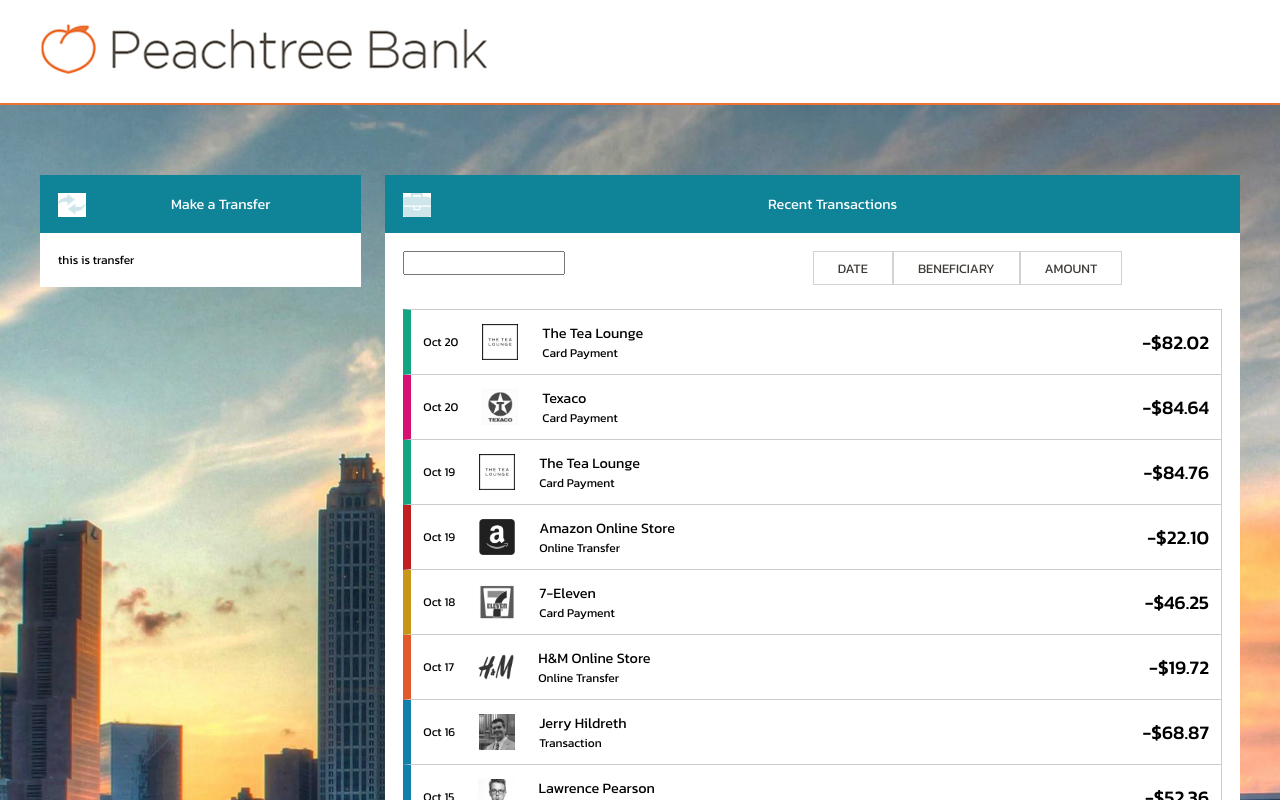
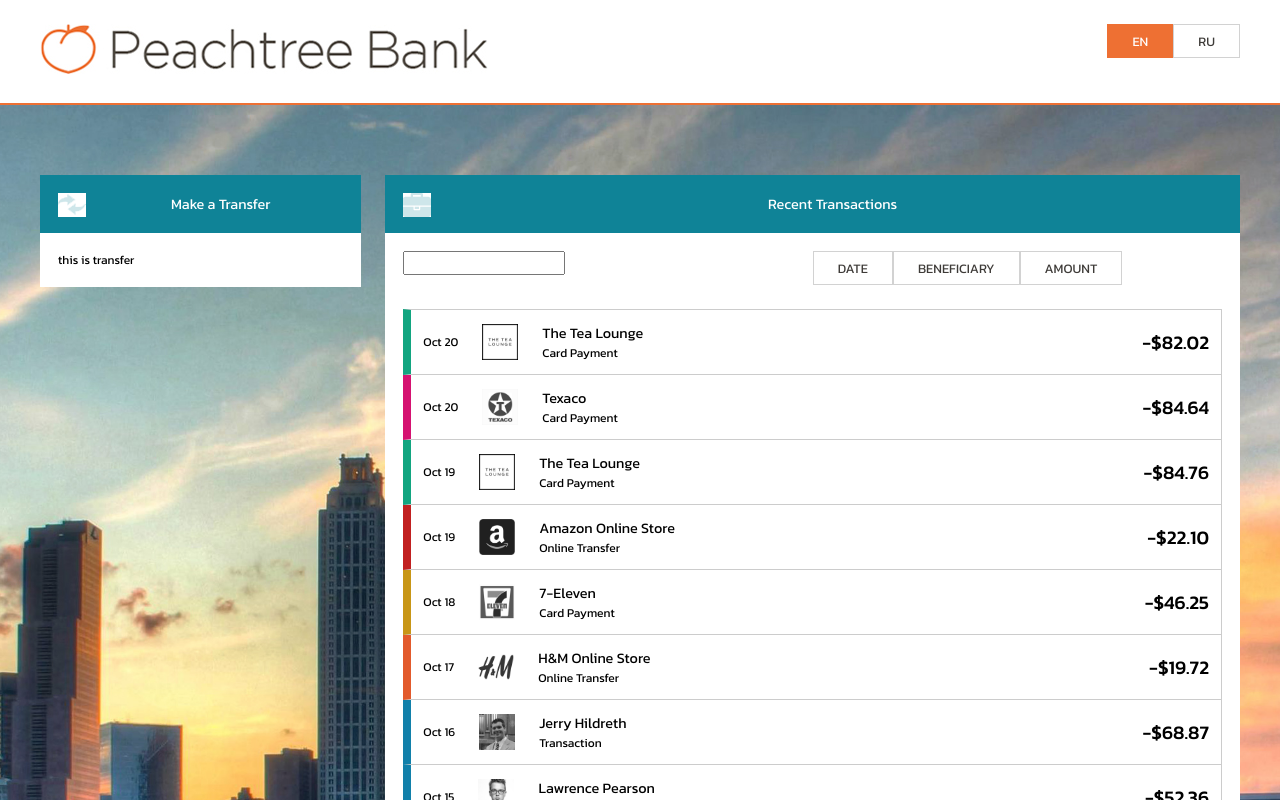
Before and after one commit to aaegorof/test-backbase-transactions, a React (Create React App) app: page / in a window 1280 px wide. Shown: the top 800 px of the page. Built offline with nearby package versions, Linux system fonts and the light colour scheme.

Commit message:
Created internalization added language switch
Took 1 minute

```diff
--- a/package.json
+++ b/package.json
@@ -14,9 +14,11 @@
     "@types/react-dom": "^17.0.0",
     "dayjs": "^1.10.4",
     "i18next": "^20.2.1",
+    "i18next-browser-languagedetector": "^6.1.0",
     "ramda": "^0.27.1",
     "react": "^17.0.2",
     "react-dom": "^17.0.2",
+    "react-hook-form": "^7.2.1",
     "react-i18next": "^11.8.13",
     "react-redux": "^7.2.3",
     "react-scripts": "4.0.3",
--- a/src/App.tsx
+++ b/src/App.tsx
@@ -7,17 +7,40 @@
 import logo from "./assets/logo.jpg";
 import backgroundImg from "./assets/background.jpg";
 import briefcaseIcon from "./assets/icons/briefcase.png";
+import Button from "./components/Button/Button";
+import { useTranslation } from "react-i18next";
 
 function App() {
+  const { t, i18n } = useTranslation();
+  const { language: currentLang } = i18n;
+  const languages = ["en", "ru"];
+  const changeLanguage = (lng: any) => {
+    i18n.changeLanguage(lng);
+  };
+
   return (
     <div className="app-wrap">
       <header className="app-header pd-2-v">
         <div className="container">
           <img src={logo} className="App-logo" alt="logo" />
+          <div style={{float: 'right'}}>
+            {languages.map((lang) => {
+              const type = currentLang === lang ? "active" : "default";
+              return (
+                <Button
+                  key={lang}
+                  type={type}
+                  onClick={() => changeLanguage(lang)}
+                >
+                  {lang}
+                </Button>
+              );
+            })}
+          </div>
         </div>
       </header>
       <Layout sidebarComponent={<TransferForm />} backgroundImg={backgroundImg}>
-        <Panel title={"Recent Transactions"} icon={briefcaseIcon}>
+        <Panel title={t("Recent Transactions")} icon={briefcaseIcon}>
           <TransactionHistory />
         </Panel>
       </Layout>
--- /dev/null
+++ b/src/i18n.js
@@ -0,0 +1,51 @@
+import i18n from "i18next";
+import LanguageDetector from 'i18next-browser-languagedetector';
+import { initReactI18next } from "react-i18next";
+
+// the translations
+// (tip move them in a JSON file and import them)
+const resources = {
+  en: {
+    translation: {
+      "Welcome to React": "Welcome to React and react-i18next"
+    }
+  },
+  ru: {
+    translation: {
+      "Recent Transactions": 'Последние транзакции',
+      "No results found. Try to change filters.": "Нет результатов, попробуйте поменять значение фильтров."
+
+    },
+    transfer: {
+      "Make a Transfer": "Сделать перевод",
+      "From account": "От аккаунта",
+      "To account": "Кому",
+      "Amount": "Сумма",
+      "Submit": "Отправить",
+      "Choose account": "Выбрать"
+    },
+    transaction: {
+      "Search by typing...": "Фильтровать по значению...",
+      "Date": "Дата",
+      "Beneficiary": "Бенефициар",
+      "Amount": "Сумма",
+      "Sort By": "Сорт."
+    },
+  }
+};
+
+i18n
+    .use(initReactI18next) // passes i18n down to react-i18next
+    .use(LanguageDetector)
+    .init({
+      resources,
+      lng: ["en"],
+      supportedLngs: ["en", "ru"],
+      fallbackLng: 'en',
+      keySeparator: false, // we do not use keys in form messages.welcome
+      interpolation: {
+        escapeValue: false // react already safes from xss
+      }
+    });
+
+export default i18n;
--- a/src/index.tsx
+++ b/src/index.tsx
@@ -5,13 +5,17 @@
 import ErrorBoundary from "./components/ErrorBoundary";
 import { Provider } from "react-redux";
 import store from "./store";
+import i18n from "./i18n";
+import { I18nextProvider } from "react-i18next";
 
 ReactDOM.render(
   <React.StrictMode>
     <ErrorBoundary fallback={<h2>Couldn't load the App</h2>}>
-      <Provider store={store}>
-        <App />
-      </Provider>
+      <I18nextProvider i18n={i18n}>
+        <Provider store={store}>
+          <App />
+        </Provider>
+      </I18nextProvider>
     </ErrorBoundary>
   </React.StrictMode>,
   document.getElementById("root")
```
Also changed, not shown: 2 other files (tests, documents, lock files or other folders).
